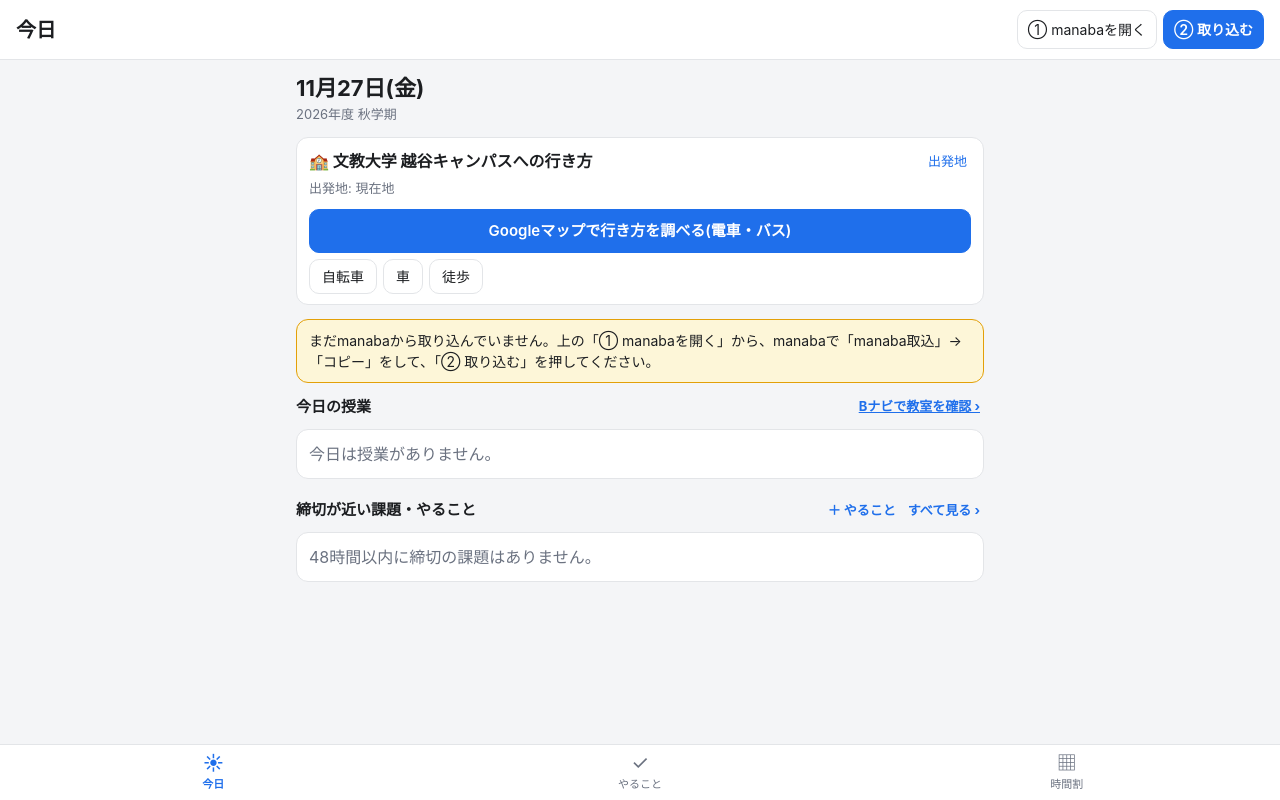
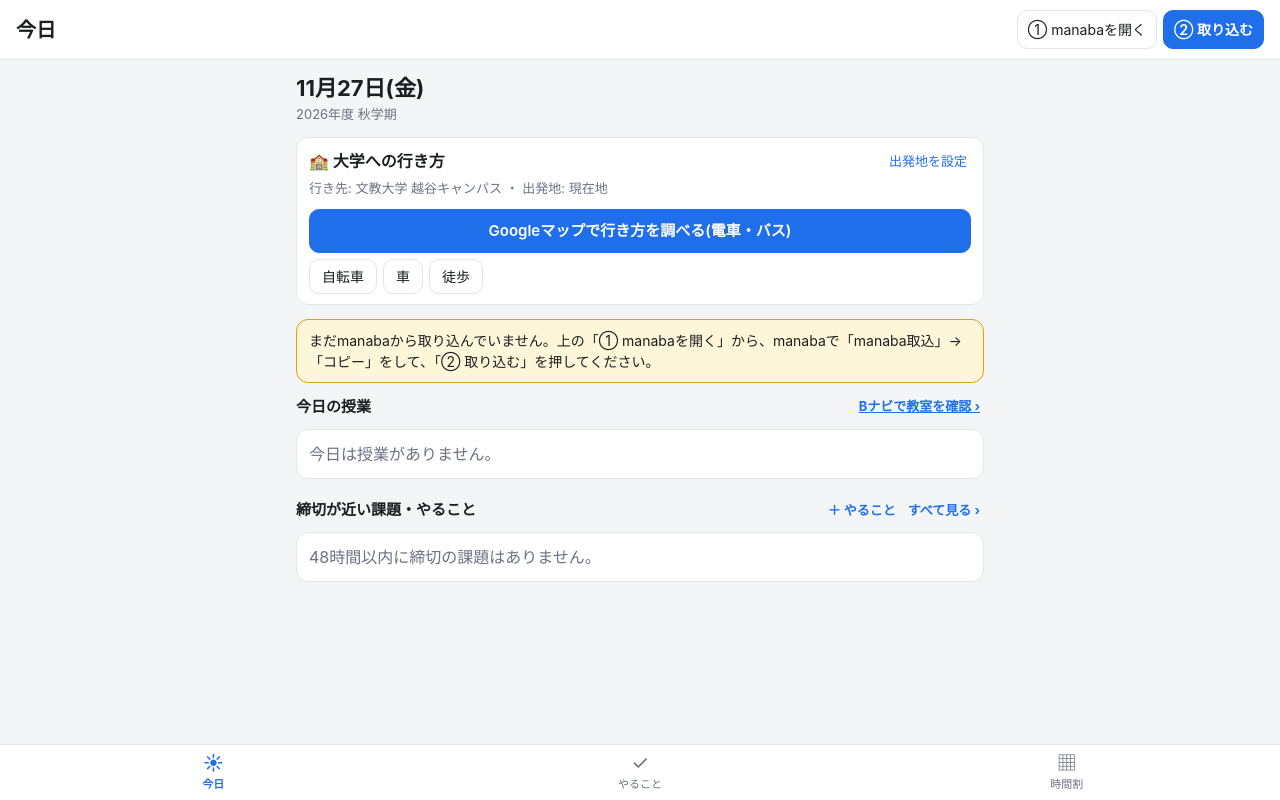
Before and after one commit to cfr6fvg4m7-maker/my-app, a website: page index.html in a window 1280 px wide. Drawn offline with Linux system fonts and the light colour scheme.

Commit message:
Tidy the commute card header
Co-Authored-By: Claude Opus 5.5 <noreply@anthropic.com>
Claude-Session: https://claude.ai/code/session_01Mv7Y7K5GtAncQdCf3HuKU1

```diff
--- a/app.js
+++ b/app.js
@@ -1912,10 +1912,10 @@ function renderCommute(now = new Date()) {
   const a = (mode, text, cls = 'btn') => el('a', { class: cls, href: mapsUrl(mode), target: '_blank', rel: 'noopener' }, text);
   setKids($('#commute'),
     el('div', { class: 'commute-head' },
-      el('b', {}, `🏫 ${CAMPUS_NAME}への行き方`),
-      el('button', { type: 'button', class: 'link-btn', onclick: openHome }, '出発地')),
+      el('b', {}, '🏫 大学への行き方'),
+      el('button', { type: 'button', class: 'link-btn', onclick: openHome }, '出発地を設定')),
     next ? el('div', { class: 'small' }, `次の授業: ${next.label} ${next.period}限 ${next.p ? next.p.start : ''}〜 ${next.c.name}`) : null,
-    el('div', { class: 'small muted' }, home ? `出発地: ${home}` : '出発地: 現在地'),
+    el('div', { class: 'small muted' }, `行き先: ${CAMPUS_NAME} ・ 出発地: ${home || '現在地'}`),
     el('div', { class: 'commute-btns' },
       a('transit', 'Googleマップで行き方を調べる(電車・バス)', 'btn primary wide'),
       a('bicycling', '自転車'),
--- a/style.css
+++ b/style.css
@@ -459,3 +459,4 @@ body { padding-bottom: calc(env(safe-area-inset-bottom) + 64px); }
 .commute-btns { display: flex; flex-wrap: wrap; gap: 6px; margin-top: 6px; }
 .commute-btns .btn { padding: 6px 12px; font-size: 14px; }
 .commute-btns .btn.wide { width: 100%; padding: 10px; font-size: 15px; }
+.commute-head .link-btn { white-space: nowrap; }
--- a/sw.js
+++ b/sw.js
@@ -1,6 +1,6 @@
 // オフラインでも開けるようにするための Service Worker。
 // アプリのファイルを変更したら CACHE の番号を上げる(例: v2 → v3)。
-const CACHE = 'manaba-pwa-v32';
+const CACHE = 'manaba-pwa-v33';
 const ASSETS = [
   './',
   'index.html',
```
